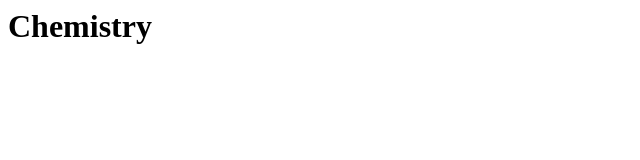
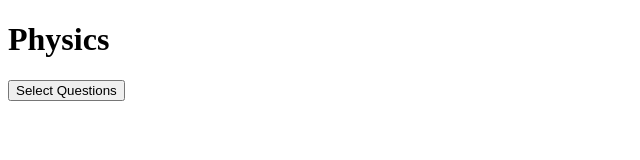
Before and after one commit to ElectricNinja315/Erised, a website: page subjects/chem.html in a window 1280 px wide. Shown: the whole page, without its empty margins (0-640 px from the left). Drawn offline with Linux system fonts and the light colour scheme.

Commit message:
add buttons to chem and phys

```diff
--- a/subjects/chem.html
+++ b/subjects/chem.html
@@ -1 +1,7 @@
-<h1>Chemistry</h1>
+<!DOCTYPE html>
+<html>
+    <body>
+        <h1>Physics</h1>
+        <button id="upload" onclick="">Select Questions</button>
+    </body>
+</html>
```
Also changed, not shown: subjects/phys.html (+7 -1 lines).
